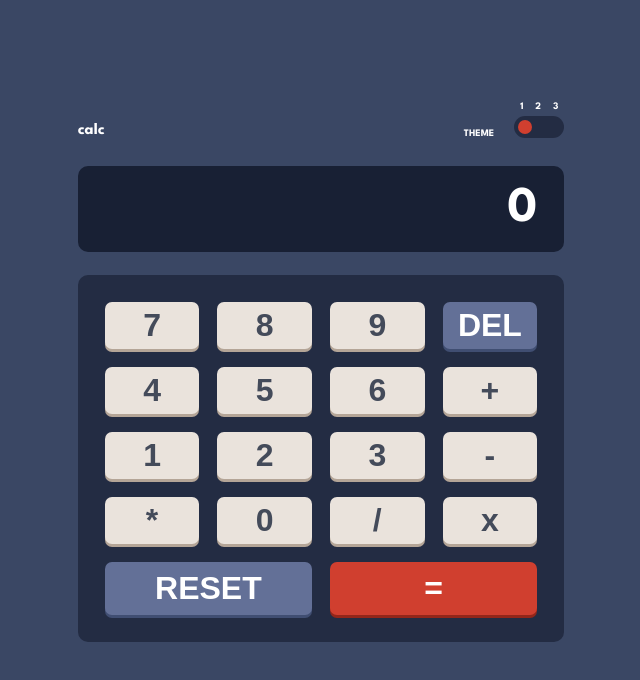
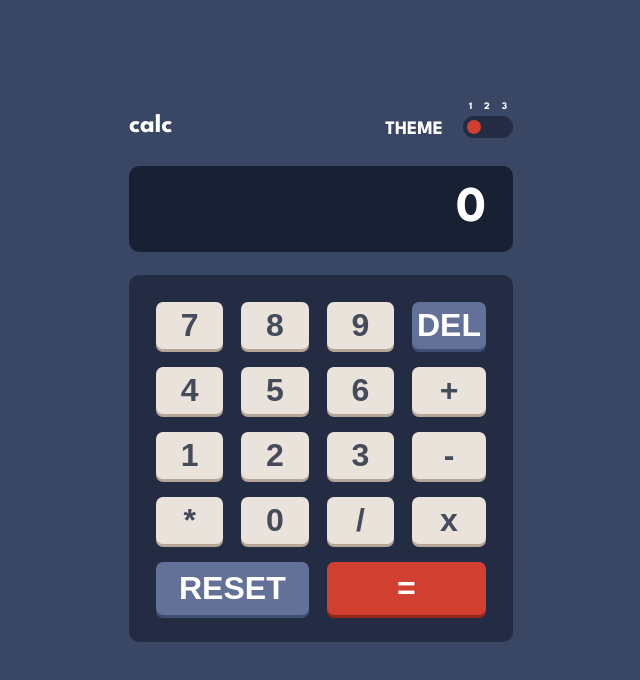
Before and after one commit to maisieo/calculator-app, a plain HTML site: page index.html in a window 1280 px wide. Shown: the whole page, without its empty margins (319-959 px from the left). Drawn offline with Linux system fonts and the light colour scheme.

Commit message:
changes to padding to fit more with solutions

```diff
--- a/style.css
+++ b/style.css
@@ -76,7 +76,7 @@ p {
 }
 
 .container {
-    padding: 8% 31%;
+    padding: 8% 35%;
 }
 
 /*Header section*/
@@ -91,6 +91,10 @@ p {
 .header {
     width: 200px;
     align-self: flex-end;
+}
+
+.header > p {
+    font-size: 26px;
 }
 
 /*Colour preferences section*/
@@ -161,7 +165,7 @@ p {
 .toggle-title {
     align-self: flex-end;
     margin-right: 20px;
-    font-size: 10px;
+    font-size: 19px;
 }
 
 .switch-toggle {
```
